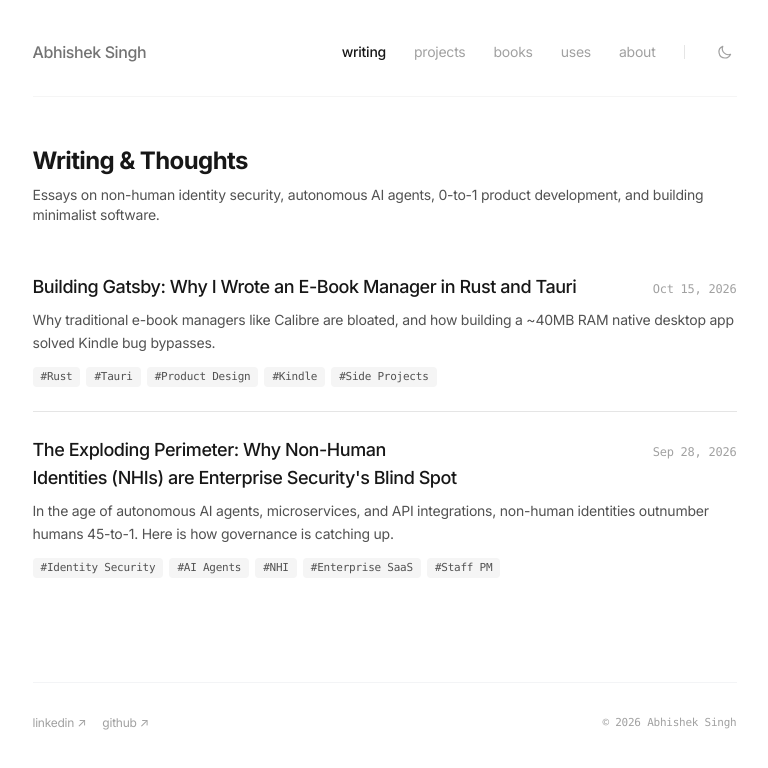
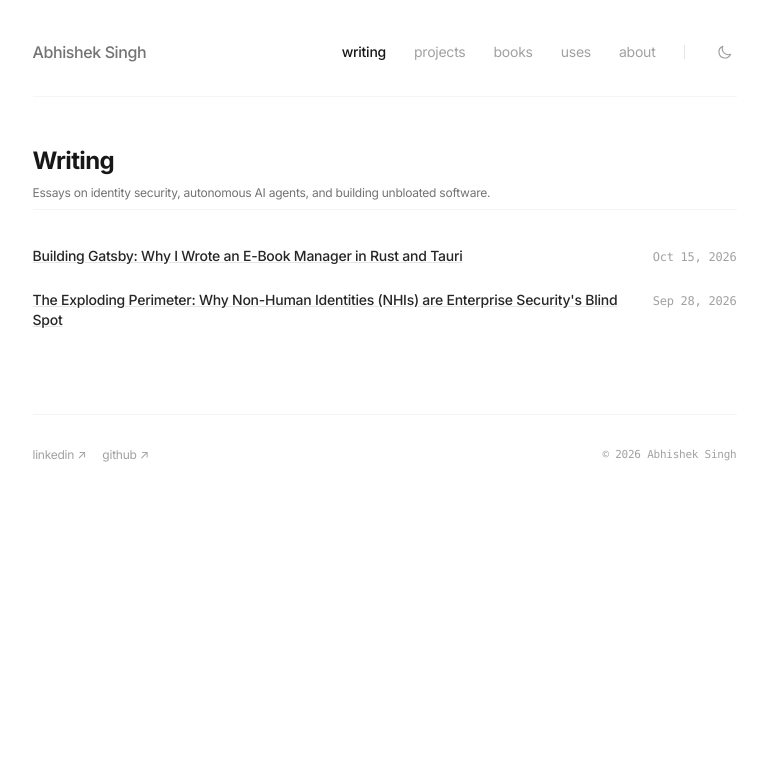
Before and after one commit to abhishek1846/abhishek1846.github.io, an Astro site: page /writing in a window 1280 px wide. Shown: the whole page, without its empty margins (248-1016 px from the left). Built offline with nearby package versions, Linux system fonts and the light colour scheme; Astro itself is replaced by a stand-in of ours.

Commit message:
style: add prominent Download Full Resume button to About page and declutter writing page to minimal titles and dates

```diff
--- a/src/pages/about.astro
+++ b/src/pages/about.astro
@@ -11,11 +11,24 @@ import Footer from '../components/Footer.astro';
   <Header current="about" />
 
   <main class="space-y-12">
-    <!-- Bio Intro -->
-    <div class="space-y-3">
-      <h1 class="text-2xl font-bold tracking-tight text-neutral-900 dark:text-neutral-100">
-        About Me
-      </h1>
+    <!-- Bio Intro with Download Resume Button -->
+    <div class="space-y-4">
+      <div class="flex flex-col sm:flex-row sm:items-center justify-between gap-3 pb-2 border-b border-neutral-100 dark:border-neutral-900">
+        <h1 class="text-2xl font-bold tracking-tight text-neutral-900 dark:text-neutral-100">
+          About Me
+        </h1>
+
+        <a
+          href="/resume.pdf"
+          target="_blank"
+          rel="noopener noreferrer"
+          class="inline-flex items-center gap-1.5 px-3 py-1.5 rounded-md bg-neutral-900 text-white dark:bg-neutral-100 dark:text-neutral-900 text-xs font-medium hover:opacity-90 transition-opacity shrink-0 w-fit"
+        >
+          <span>Download Full Resume (PDF)</span>
+          <span>↗</span>
+        </a>
+      </div>
+
       <p class="text-base text-neutral-700 dark:text-neutral-300 leading-relaxed">
         I am a Staff Product Manager and two-time former founder with over 8 years of experience building products across enterprise security, agentic AI, developer platforms, and high-growth consumer technology.
       </p>
@@ -54,9 +67,10 @@ import Footer from '../components/Footer.astro';
           href="/resume.pdf"
           target="_blank"
           rel="noopener noreferrer"
-          class="text-xs font-mono text-neutral-900 dark:text-neutral-100 hover:text-blue-600 dark:hover:text-blue-400 underline decoration-neutral-300 dark:decoration-neutral-700 transition-colors"
+          class="inline-flex items-center gap-1.5 px-3 py-1.5 rounded-md bg-neutral-900 text-white dark:bg-neutral-100 dark:text-neutral-900 text-xs font-medium hover:opacity-90 transition-opacity shrink-0 w-fit"
         >
-          Full Resume (PDF) ↗
+          <span>Download Full Resume (PDF)</span>
+          <span>↗</span>
         </a>
       </div>
 
--- a/src/pages/writing/index.astro
+++ b/src/pages/writing/index.astro
@@ -23,43 +23,29 @@ const formatDate = (date: Date) => {
 >
   <Header current="writing" />
 
-  <main class="space-y-10">
-    <div class="space-y-2">
+  <main class="space-y-8">
+    <div class="space-y-2 pb-2 border-b border-neutral-100 dark:border-neutral-900">
       <h1 class="text-2xl font-bold tracking-tight text-neutral-900 dark:text-neutral-100">
-        Writing & Thoughts
+        Writing
       </h1>
-      <p class="text-sm text-neutral-600 dark:text-neutral-400">
-        Essays on non-human identity security, autonomous AI agents, 0-to-1 product development, and building minimalist software.
+      <p class="text-xs text-neutral-500 dark:text-neutral-400">
+        Essays on identity security, autonomous AI agents, and building unbloated software.
       </p>
     </div>
 
-    <div class="divide-y divide-neutral-200 dark:divide-neutral-800">
+    <!-- Clean, minimal list: just title and date -->
+    <div class="space-y-4">
       {posts.map((post) => (
-        <article class="py-6 first:pt-2 group">
-          <a href={`/writing/${post.id}`} class="block space-y-2">
-            <div class="flex flex-col sm:flex-row sm:items-baseline justify-between gap-1">
-              <h2 class="text-lg font-medium text-neutral-900 dark:text-neutral-100 group-hover:text-blue-600 dark:group-hover:text-blue-400 transition-colors">
-                {post.data.title}
-              </h2>
-              <span class="text-xs font-mono text-neutral-400 shrink-0">
-                {formatDate(post.data.pubDate)}
-              </span>
-            </div>
-
-            <p class="text-sm text-neutral-600 dark:text-neutral-400 leading-relaxed">
-              {post.data.description}
-            </p>
-
-            {post.data.tags && post.data.tags.length > 0 && (
-              <div class="flex flex-wrap gap-1.5 pt-1">
-                {post.data.tags.map((tag) => (
-                  <span class="text-[11px] font-mono px-2 py-0.5 rounded bg-neutral-100 dark:bg-neutral-800 text-neutral-600 dark:text-neutral-400">
-                    #{tag}
-                  </span>
-                ))}
-              </div>
-            )}
+        <article class="flex flex-col sm:flex-row sm:items-baseline justify-between gap-2 group py-1">
+          <a
+            href={`/writing/${post.id}`}
+            class="text-sm font-medium text-neutral-800 dark:text-neutral-200 group-hover:text-blue-600 dark:group-hover:text-blue-400 transition-colors underline decoration-neutral-200 dark:decoration-neutral-800 group-hover:decoration-blue-500"
+          >
+            {post.data.title}
           </a>
+          <span class="text-xs font-mono text-neutral-400 shrink-0">
+            {formatDate(post.data.pubDate)}
+          </span>
         </article>
       ))}
     </div>
```
